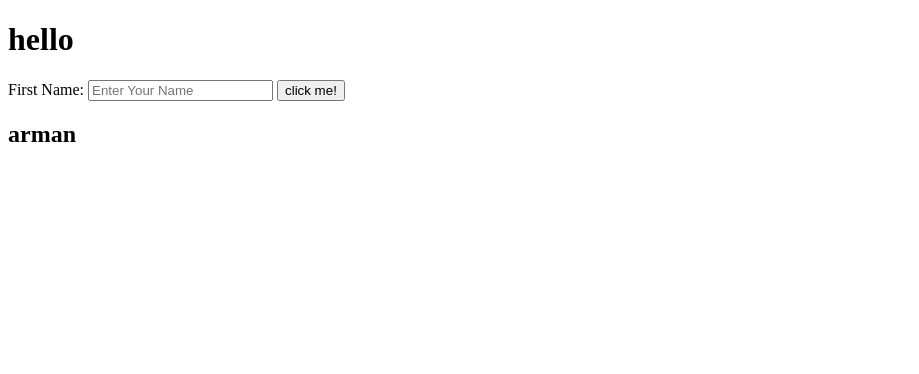
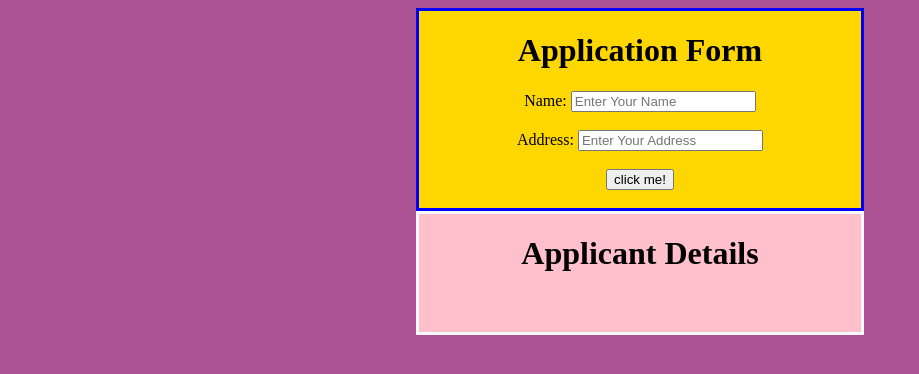
Before and after one commit to MarziyaArman05/Javascript_For_Beginners, a plain HTML site: page buttonevent.html in a window 1280 px wide. Both pictures are taken after a click on the button "click me!". Shown: the whole page, without its empty margins (0-919 px from the left). Drawn offline with Linux system fonts and the light colour scheme.

Commit message:
modification

```diff
--- a/buttonevent.html
+++ b/buttonevent.html
@@ -6,21 +6,70 @@
     <meta name="viewport" content="width=device-width, initial-scale=1.0" />
     <title>Button Functionality</title>
   </head>
+<style>
+  body{
+    background-color: rgb(171, 83, 146);
+  }
+  .container{
+    width: 35%;
+    height: 35%;
+    background-color: gold;
+    border:  3px solid blue;
+    margin: auto;
+  }
+   .output{
+  width: 35%;
+    height: 35%;
+    background-color:pink;
+    border:  3px solid ghostwhite;
+  }
+</style>
   <body>
-    <h1>hello</h1>
-    <label>First Name:</label>
-    <tr>
-      <input id="name" type="text" placeholder="Enter Your Name" required />
-    </tr>
-    <button id="btn" onclick="fun()">click me!</button>
-    <h2 id="mgs"></h2>
+    <center>
+      <div class="container">
+      <h1>Application Form</h1>
+
+      <label>Name:</label>
+
+      <input
+        id="name"
+        type="text"
+        placeholder="Enter Your Name"
+        required
+      /><br /><br />
+      <label>Address:</label>
+      <input
+        id="address"
+        type="text"
+        placeholder="Enter Your Address"
+        required
+      /><br /><br />
+
+      <button id="btn" onclick="fun()">click me!</button><br /><br />
+</div>
+<div class="output">
+      <!-- <h1>Applicant Details</h1> -->
+      <h1 id="text"></h1>
+      <h2 id="Name"></h2>
+      <br />
+      <h2 id="Address"></h2>
+    </center>
+    <h2 id="Name"></h2>
+    <br />
+    <h2 id="Address"></h2>
+    </div>
   </body>
   <script>
-    let str = "arman";
+    let str = "Dear Applicant";
+
     function fun() {
-      document.getElementById("mgs").innerHTML = str;
-      //  document.getElementById("name").innerHTML = str;
-      // alert("Thank You \n" + str);
+      const name = document.getElementById("name").value;
+      const address = document.getElementById("address").value;
+      document.getElementById("text").innerHTML = "Applicant Details";
+      document.getElementById("Name").innerHTML = name;
+      document.getElementById("Address").innerHTML = address;
+
+      alert("Thank You \n" + str);
     }
   </script>
 </html>
--- a/testemail.js
+++ b/testemail.js
@@ -20,6 +20,7 @@ for (let a = 1; a <= 10; a++) {
 }
 console.log("your mobile number is", "+91", randomNumber);
 
+//Another Method for generate a new random mobile number.
 // for (let j = 1; j <= 10; j++) {
 //   randomNumber += [Math.floor(100000000 + Math.random() * 900000000)];
 //   console.log("your mobile number is", "+91", randomNumber);
```
Also changed, not shown: generateEmailID.js (added, +32 -0 lines), generateMobileNumber.js (added, +7 -0 lines).
